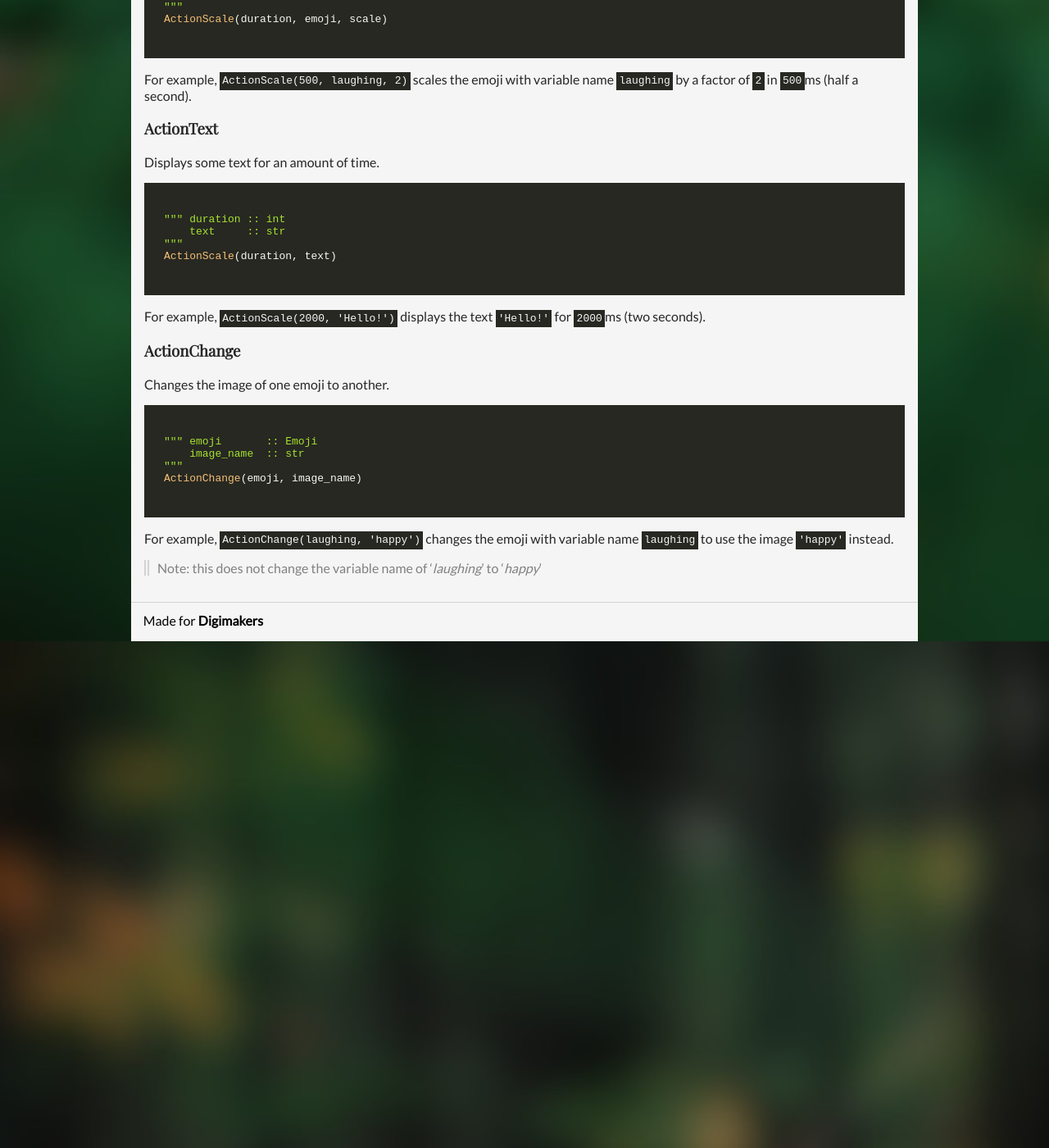
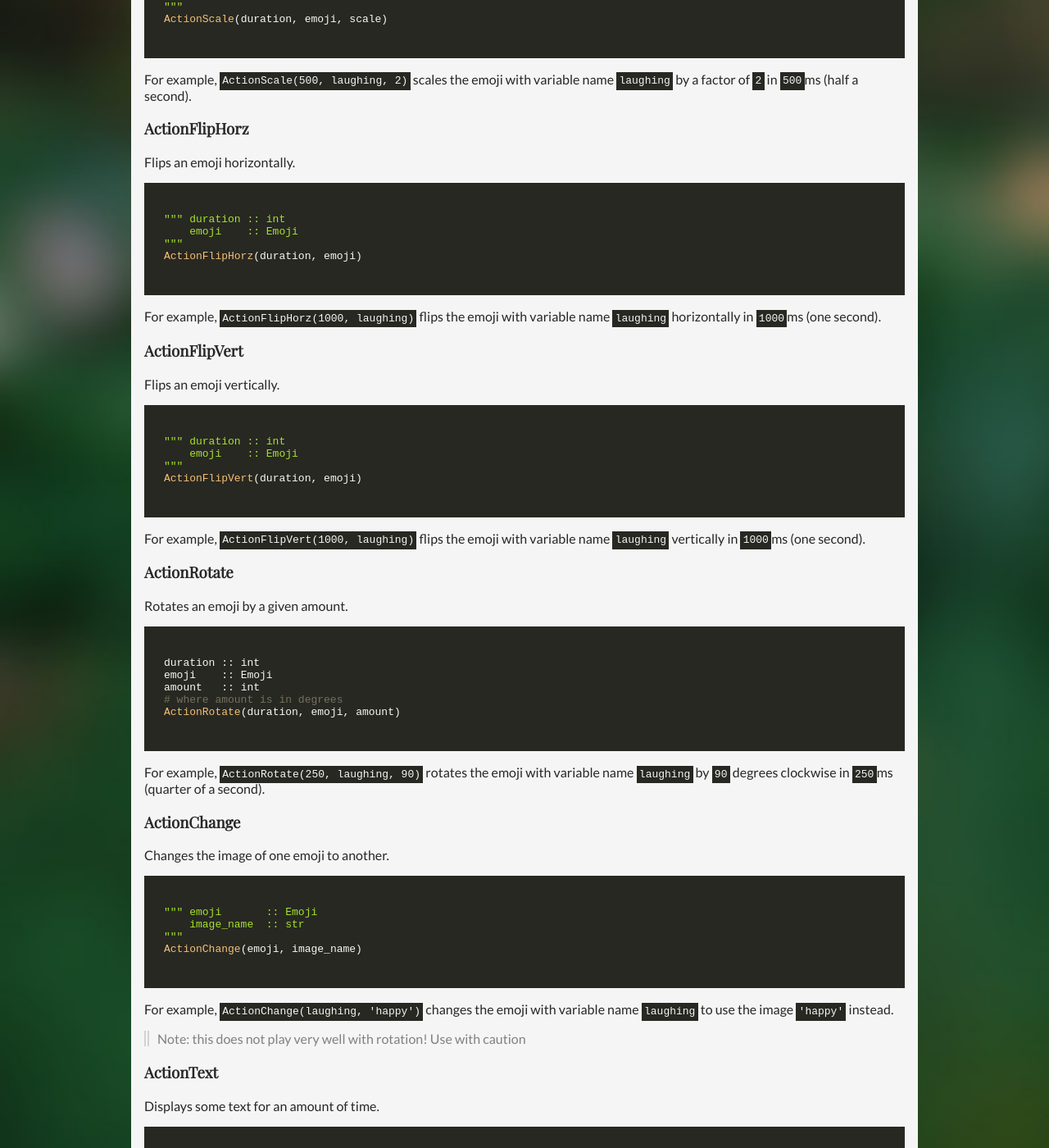
Before and after one commit to Nenivar/outreach-storytelling-site, a Jekyll site: the page built from reference.md, in a window 1280 px wide and 1400 px high, scrolled down 1314 px. Shown: the whole window at 82% size. Built offline with Jekyll 4.4.1, drawn with Linux system fonts in a browser that asks for light colours; some of the changed text lies outside the part shown.

Commit message:
lots of emojis. more actions

````diff
--- a/reference.md
+++ b/reference.md
@@ -55,6 +55,56 @@ ActionScale(duration, emoji, scale)
 ```
 For example, `ActionScale(500, laughing, 2)` scales the emoji with variable name `laughing` by a factor of `2` in `500`ms (half a second).
 
+### ActionFlipHorz
+
+Flips an emoji horizontally.
+
+```python
+""" duration :: int
+    emoji    :: Emoji
+"""
+ActionFlipHorz(duration, emoji)
+```
+For example, `ActionFlipHorz(1000, laughing)` flips the emoji with variable name `laughing` horizontally in `1000`ms (one second).
+
+### ActionFlipVert
+
+Flips an emoji vertically.
+
+```python
+""" duration :: int
+    emoji    :: Emoji
+"""
+ActionFlipVert(duration, emoji)
+```
+For example, `ActionFlipVert(1000, laughing)` flips the emoji with variable name `laughing` vertically in `1000`ms (one second).
+
+### ActionRotate
+
+Rotates an emoji by a given amount.
+
+```python
+duration :: int
+emoji    :: Emoji
+amount   :: int
+# where amount is in degrees
+ActionRotate(duration, emoji, amount)
+```
+For example, `ActionRotate(250, laughing, 90)` rotates the emoji with variable name `laughing` by `90` degrees clockwise in `250`ms (quarter of a second).
+
+### ActionChange
+
+Changes the image of one emoji to another.
+
+```python
+""" emoji       :: Emoji
+    image_name  :: str
+"""
+ActionChange(emoji, image_name)
+```
+For example, `ActionChange(laughing, 'happy')` changes the emoji with variable name `laughing` to use the image `'happy'` instead.
+> Note: this does not play very well with rotation! Use with caution
+
 ### ActionText
 
 Displays some text for an amount of time.
@@ -67,15 +117,13 @@ ActionScale(duration, text)
 ```
 For example, `ActionScale(2000, 'Hello!')` displays the text `'Hello!'` for `2000`ms (two seconds).
 
-### ActionChange
+### ActionChangeBGCol
 
-Changes the image of one emoji to another.
+Changes the colour of the background of a scene.
 
 ```python
-""" emoji       :: Emoji
-    image_name  :: str
-"""
-ActionChange(emoji, image_name)
+duration :: int
+col      :: (int, int, int)
+ActionChangeBGCol(duration, col)
 ```
-For example, `ActionChange(laughing, 'happy')` changes the emoji with variable name `laughing` to use the image `'happy'` instead.
-> Note: this does not change the variable name of '*laughing*' to '*happy*'
+For example, `ActionChangeBGCol(1000, COL_RED)` changes the background of the scene the action is added to, to `COL_RED` (red) over `1000`ms (one second).
````
